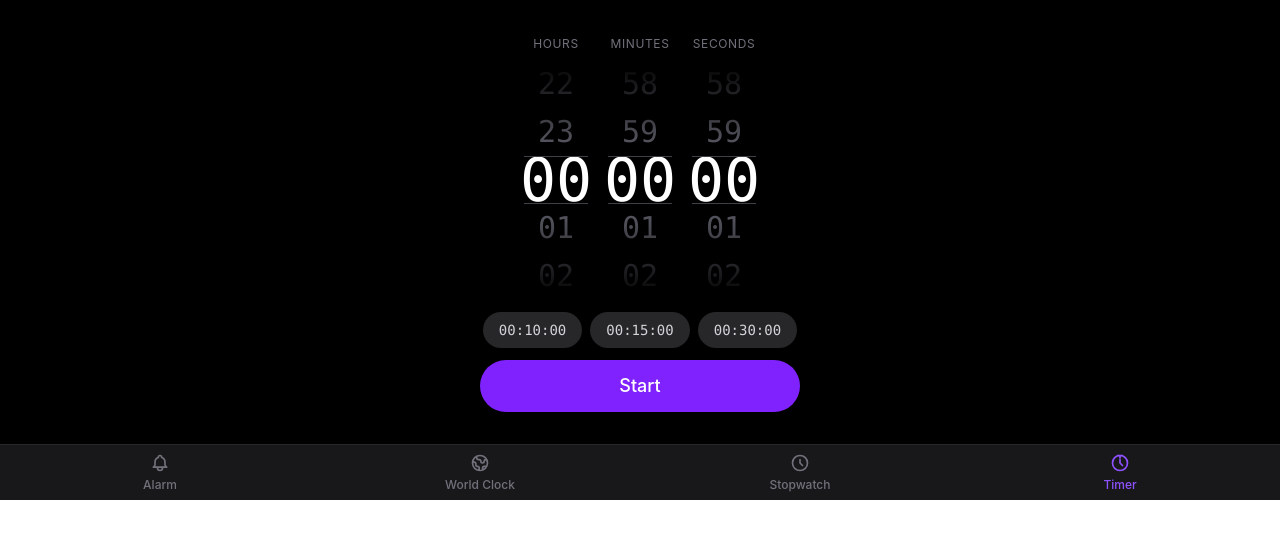
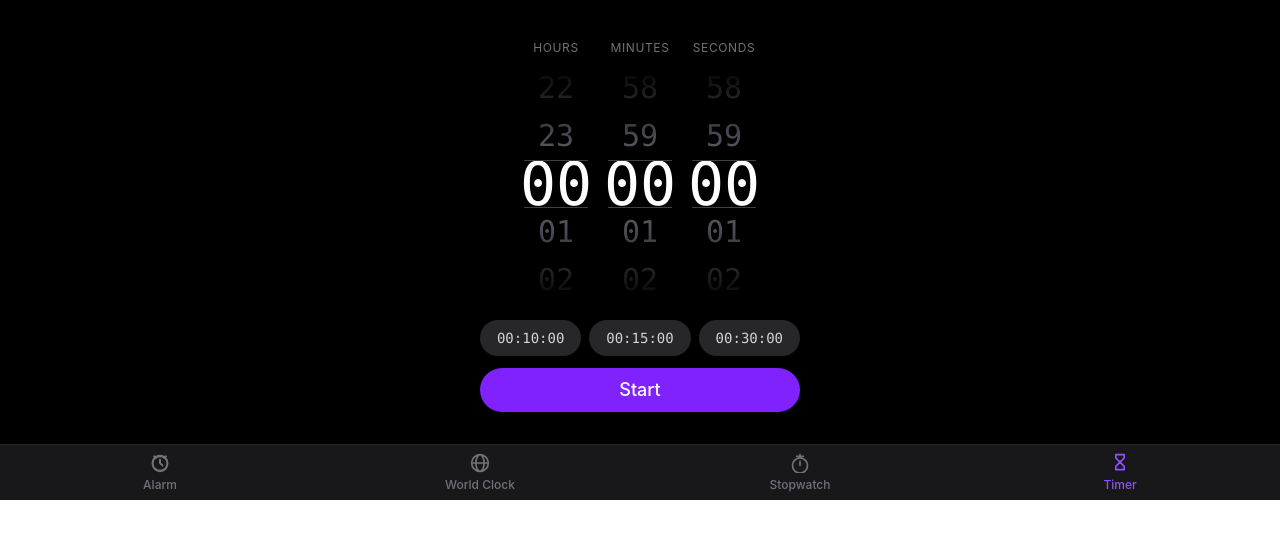
Before and after one commit to hrswjynt/timez, a Svelte app: page / in a window 1280 px wide. Shown: the top 538 px of the page. Built offline with nearby package versions, Linux system fonts and the light colour scheme.

Commit message:
feat: implement a timer component with state persistence, presets, and sound, add a navigation bar, and include a zip build script.

```diff
--- a/package.json
+++ b/package.json
@@ -8,6 +8,7 @@
     "build": "vite build && npm run copy:extension",
     "build:extension": "vite build && npm run copy:extension",
     "copy:extension": "node scripts/copy-extension.js",
+    "zip": "powershell -Command \"Compress-Archive -Path dist/* -DestinationPath timez-extension.zip -Force\"",
     "preview": "vite preview"
   },
   "devDependencies": {
--- a/src/Navigation.svelte
+++ b/src/Navigation.svelte
@@ -19,22 +19,27 @@
       {#if tab.id === 'alarm'}
         <svg class="w-5 h-5" fill="none" stroke="currentColor" viewBox="0 0 24 24">
           <path stroke-linecap="round" stroke-linejoin="round" stroke-width="2"
-                d="M15 17h5l-1.405-1.405A2.032 2.032 0 0118 14.158V11a6.002 6.002 0 00-4-5.659V5a2 2 0 10-4 0v.341C7.67 6.165 6 8.388 6 11v3.159c0 .538-.214 1.055-.595 1.436L4 17h5m6 0v1a3 3 0 11-6 0v-1m6 0H9" />
+                d="M12 8v4l3 3m6-3a9 9 0 11-18 0 9 9 0 0118 0z M19 4l-2 2 M5 4l2 2" />
+          <!-- Waker/Alarm Clock: Circle with hands + "ears"/bells -->
+          <path stroke-linecap="round" stroke-linejoin="round" stroke-width="2" d="M12 22a9 9 0 1 1 0-18 9 9 0 0 1 0 18ZM19 4L17 6M5 4L7 6M12 8V12L15 15" />
         </svg>
       {:else if tab.id === 'worldclock'}
         <svg class="w-5 h-5" fill="none" stroke="currentColor" viewBox="0 0 24 24">
+          <!-- Globe/World: Circle with meridians/parallels -->
           <path stroke-linecap="round" stroke-linejoin="round" stroke-width="2"
-                d="M3.055 11H5a2 2 0 012 2v1a2 2 0 002 2 2 2 0 012 2v2.945M8 3.935V5.5A2.5 2.5 0 0010.5 8h.5a2 2 0 012 2 2 2 0 104 0 2 2 0 012-2h1.064M15 20.488V18a2 2 0 012-2h3.064M21 12a9 9 0 11-18 0 9 9 0 0118 0z" />
+                d="M12 2a10 10 0 1 0 10 10A10 10 0 0 0 12 2Zm0 0c2.5 0 5 4.48 5 10s-2.5 10-5 10-5-4.48-5-10 2.5-10 5-10ZM2 12h20" />
         </svg>
       {:else if tab.id === 'stopwatch'}
         <svg class="w-5 h-5" fill="none" stroke="currentColor" viewBox="0 0 24 24">
+          <!-- Mechanical Stopwatch: Circle with top button -->
           <path stroke-linecap="round" stroke-linejoin="round" stroke-width="2"
-                d="M12 8v4l3 3m6-3a9 9 0 11-18 0 9 9 0 0118 0z" />
+                d="M12 6a9 9 0 1 0 9 9 9 9 0 0 0-9-9Zm0-4v4m-4-2h8m-4 6v5" />
         </svg>
       {:else if tab.id === 'timer'}
         <svg class="w-5 h-5" fill="none" stroke="currentColor" viewBox="0 0 24 24">
+          <!-- Hourglass -->
           <path stroke-linecap="round" stroke-linejoin="round" stroke-width="2"
-                d="M12 8v4l3 3m6-3a9 9 0 11-18 0 9 9 0 0118 0zM9 3h6M12 3v3" />
+                d="M7 2v4l5 5-5 5v4h10v-4l-5-5 5-5V2H7Z" />
         </svg>
       {/if}
       <span class="text-xs font-medium whitespace-nowrap">{tab.label}</span>
--- a/src/Timer.svelte
+++ b/src/Timer.svelte
@@ -306,10 +306,10 @@
     </div>
 
     <!-- Presets -->
-    <div class="flex gap-2 mb-3">
+    <div class="flex gap-2 mb-3 w-full max-w-xs">
       {#each presets as preset}
         <button
-          class="px-4 py-2 bg-zinc-800 hover:bg-zinc-700 rounded-full text-sm text-zinc-300 font-mono transition-colors duration-200"
+          class="flex-1 py-2 bg-zinc-800 hover:bg-zinc-700 rounded-full text-sm text-zinc-300 font-mono transition-colors duration-200 flex items-center justify-center"
           onclick={() => setPreset(preset)}
         >
           {preset.label}
@@ -319,7 +319,7 @@
 
     <!-- Start Button -->
     <button
-      class="w-full max-w-xs px-12 py-3 bg-violet-600 hover:bg-violet-700 rounded-full text-white text-lg font-medium transition-colors duration-200 mb-4"
+      class="w-full max-w-xs px-6 py-2 bg-violet-600 hover:bg-violet-700 rounded-full text-white text-lg font-medium transition-colors duration-200 mb-4 flex items-center justify-center"
       onclick={start}
     >
       Start
```
